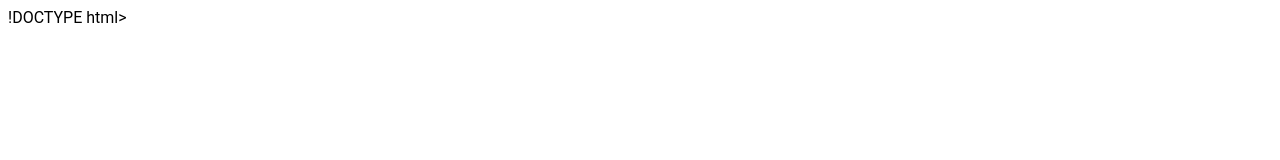
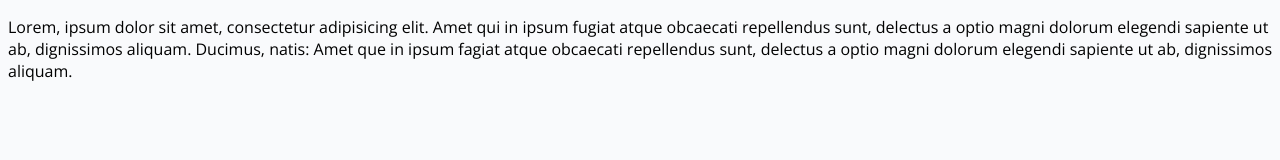
Before and after one commit to nicolechoponis/Labwork, a plain HTML site: page index.html in a window 1280 px wide. Drawn offline with nearby package versions, Linux system fonts and the light colour scheme.

Commit message:
update to html and css

```diff
--- a/index.html
+++ b/index.html
@@ -1,13 +1,20 @@
-!DOCTYPE html>
+<!DOCTYPE html>
 <html lang="en">
 <head>
    <meta charset="UTF-8">
    <title>Auto Purchase Offer and Loan Comparison</title>
-   <link href="style.css" rel="stylesheet">
+   <link href="style.css" rel="stylesheet" >
+   <link rel="preconnect" href="https://fonts.gstatic.com">
+<link href="https://fonts.googleapis.com/css2?family=Open+Sans&display=swap" rel="stylesheet">
 </head>
 
 <body>
+    <!--test paragraph to see if my font is working-->
+        <p>
 
+            Lorem, ipsum dolor sit amet, consectetur adipisicing elit. Amet qui in ipsum fugiat atque obcaecati repellendus sunt, delectus a optio magni dolorum elegendi sapiente ut ab, dignissimos aliquam. Ducimus, natis: Amet que in ipsum fagiat atque obcaecati repellendus sunt, delectus a optio magni dolorum elegendi sapiente ut ab, dignissimos aliquam.
+
+        </p>
 
 </body>
 
--- a/style.css
+++ b/style.css
@@ -1,7 +1,10 @@
 body{
-	font-family: Roboto, Helvetica, sans-serif;
+	font-family: 'Open Sans', sans-serif;
+    background-color: #f9fafc;
+}
 
-}
+
+/*
 
 h1{font-size: 16px;
   color: #444444;
@@ -69,4 +72,4 @@ table td{
 .finalValue {
 	font-weight: bold;
 	color: 2222ff;
-}
+}*/
```
